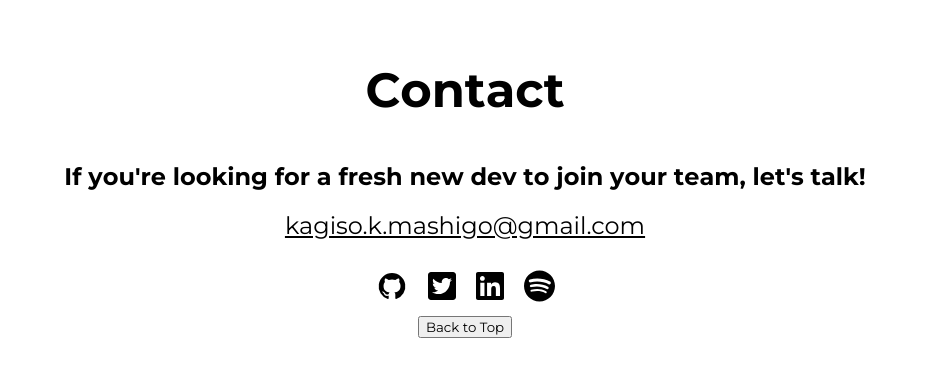
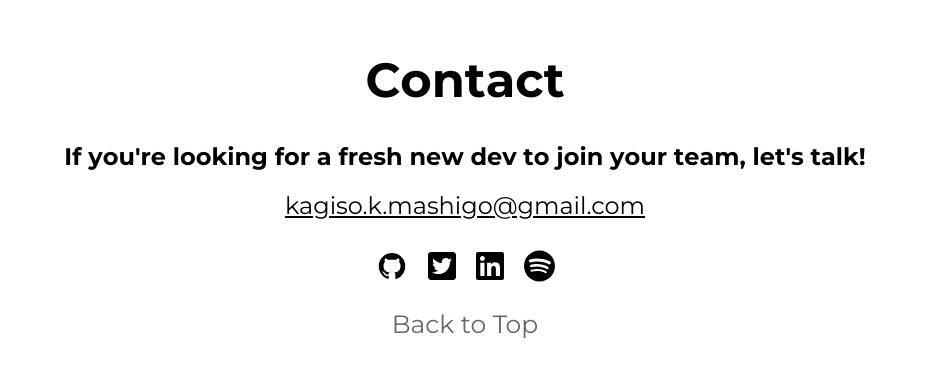
Before and after one commit to KagisoMashigo/portfolio, a React (Create React App) app: page / in a window 1280 px wide. Shown: the part 3351-3727 px from the top of the page, without its empty margins (175-1104 px from the left). Built offline with nearby package versions, Linux system fonts and the light colour scheme.

Commit message:
style buttons

```diff
--- a/src/styles/footer.scss
+++ b/src/styles/footer.scss
@@ -33,8 +33,21 @@
       margin: 10px;
     }
   }
-  span {
-    margin-top: 10px;
+  button {
+    text-decoration: none;
+    padding: 10px;
+    font-family: "Open Sans";
+    opacity: 0.6;
+    transition: all 0.2s ease-in-out;
+    font-size: 25px;
+    background-color: transparent;
+    outline: none;
+    justify-content: space-between;
+    border: 0px;
+    cursor: pointer;
+    &:hover {
+      opacity: 1;
+    }
   }
   icon {
     color: red;
```
